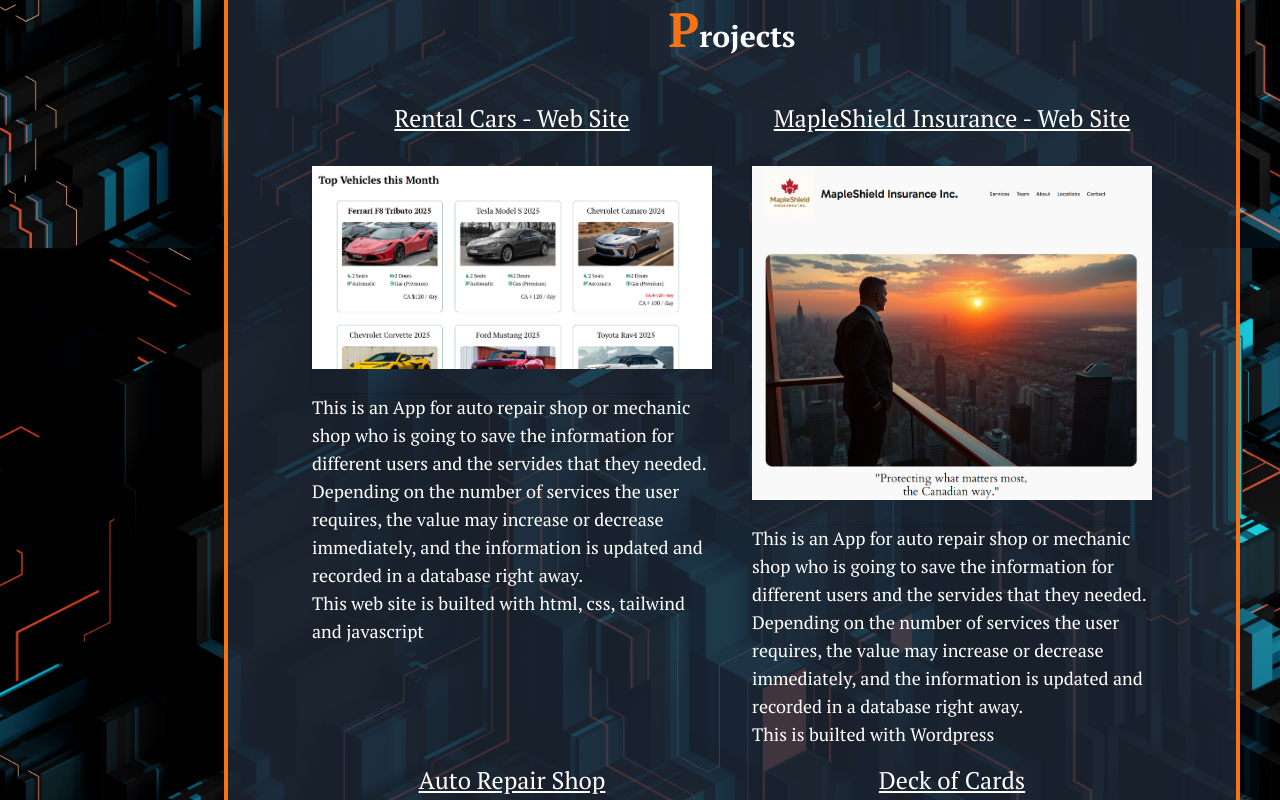
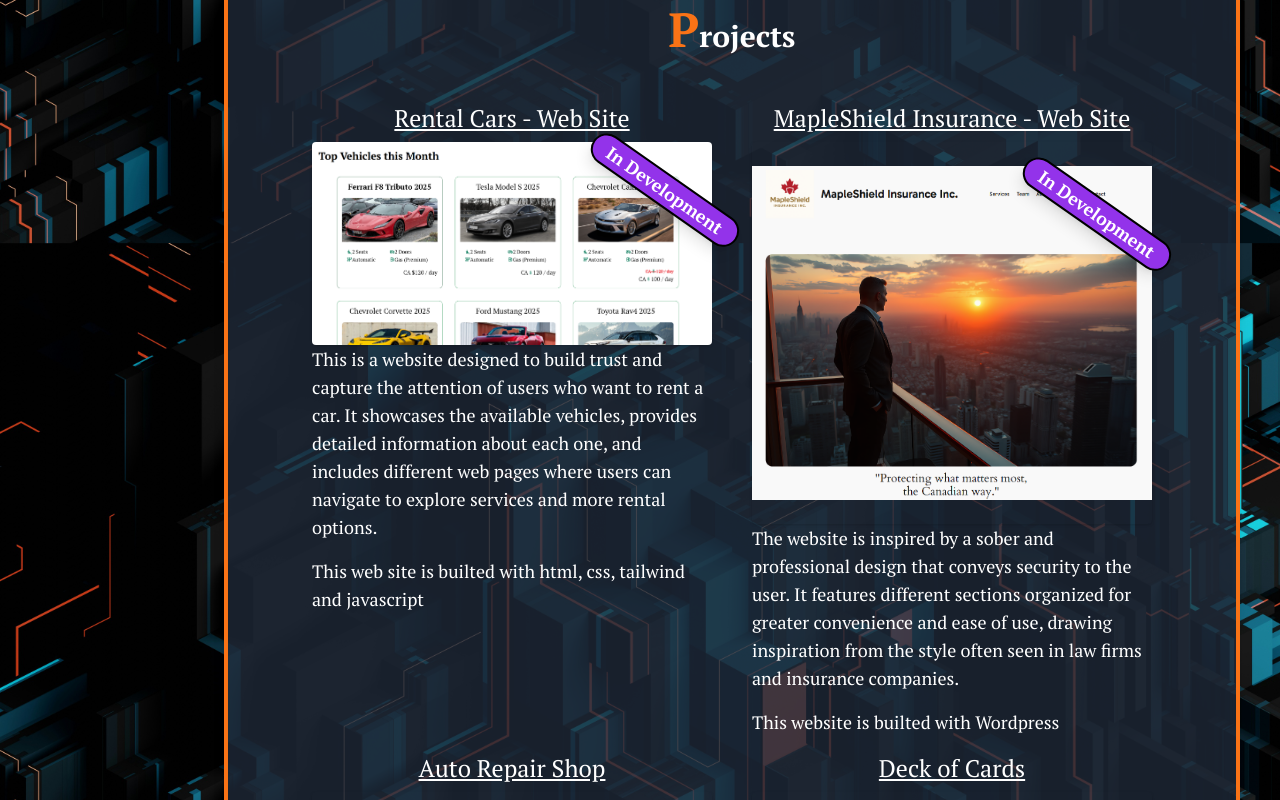
Before and after one commit to Sebachorx7/portafolio.page, a website: page index.html in a window 1280 px wide. Shown: the part 1620-2420 px from the top of the page. Drawn offline with nearby package versions, Linux system fonts and the light colour scheme.

Commit message:
updating
update cv, projects, what i[m learning now section

```diff
--- a/index.html
+++ b/index.html
@@ -196,24 +196,37 @@
 
             <!-- Project #5 -->
               <div class="px-3">
+
               <a href="https://rentalcar-xi.vercel.app/" target = "_blank" >
                 <h3 class="text-2xl mb-2 text-center underline">Rental Cars - Web Site</h3>
-                <img src="./projects/RentalCars.png" class="w-full h-auto rounded shadow py-6"/>
-                <p>This is an App for auto repair shop or mechanic shop who is going to save the information for different users and the servides that they needed.
-                  Depending on the number of services the user requires, the value may increase or decrease immediately, and the information is updated and recorded
-                  in a database right away.</p>
-                <p class="">This web site is builted with html, css, tailwind and javascript</p></a>
+                <div class="relative w-full">
+                  <img src="./projects/RentalCars.png" class="w-full h-auto rounded shadow"/>
+
+                  <!-- ribbon diagonal -->
+                  <div class="absolute top-8 -right-10 bg-purple-600 text-white font-bold px-4 py-0.8 rotate-[35deg] shadow-lg rounded-full border-2 border-black">
+                    In Development
+                  </div>
+                </div>
+                <p>This is a website designed to build trust and capture the attention of users who want to rent a car. It showcases the available vehicles, provides detailed information about each one, and includes different web pages where users can navigate to explore services and more rental options.</p>
+                <p class="pt-4">This web site is builted with html, css, tailwind and javascript</p></a>
               </div>
 
             <!-- Project #6 -->
               <div class="px-3">
               <a href="https://mapleshieldinsurance.wordpress.com/" target = "_blank" >
                 <h3 class="text-2xl mb-2 text-center underline">MapleShield Insurance - Web Site</h3>
-                <img src="./projects/MapleShieldInsurance.png" class="w-full h-auto rounded shadow py-6"/>
-                <p>This is an App for auto repair shop or mechanic shop who is going to save the information for different users and the servides that they needed.
-                  Depending on the number of services the user requires, the value may increase or decrease immediately, and the information is updated and recorded
-                  in a database right away.
-                  </br> This is builted with Wordpress</p></a>
+                <div class="relative w-full">
+                  <img src="./projects/MapleShieldInsurance.png" class="w-full h-auto rounded shadow py-6"/>
+
+                  <!-- ribbon diagonal -->
+                  <div class="absolute top-14 -right-8 bg-purple-600 text-white font-bold px-4 py-0.8 rotate-[35deg] shadow-lg rounded-full border-2 border-black">
+                    In Development
+                  </div>
+                </div>
+
+                <p>The website is inspired by a sober and professional design that conveys security to the user. It features different sections organized for greater convenience and ease of use, drawing inspiration from the style often seen in law firms and insurance companies.
+
+                  <p class="pt-4">This website is builted with Wordpress</p></a>
               </div>
 
             <!-- Project #1 -->
@@ -280,8 +293,8 @@
         </div>
         <div id="currently-container" class="currently-container">
           <div class="formation-card mb-10 pt-5">
-            <img src="./images/currently_project.png" class="mx-auto rounded-lg w-md h-md object-contain"/>
-            <h4>*Here’s a look at what I’m building</h4>
+            <img src="./images/ui-ux-principles.png" class="mx-auto rounded-lg w-md h-md object-contain"/>
+            <!-- <h4>*Here’s a look at what I’m building</h4> -->
           </div>
         </div>
       </section>
```
Also changed, not shown: images/ui-ux-principles.png (added).
